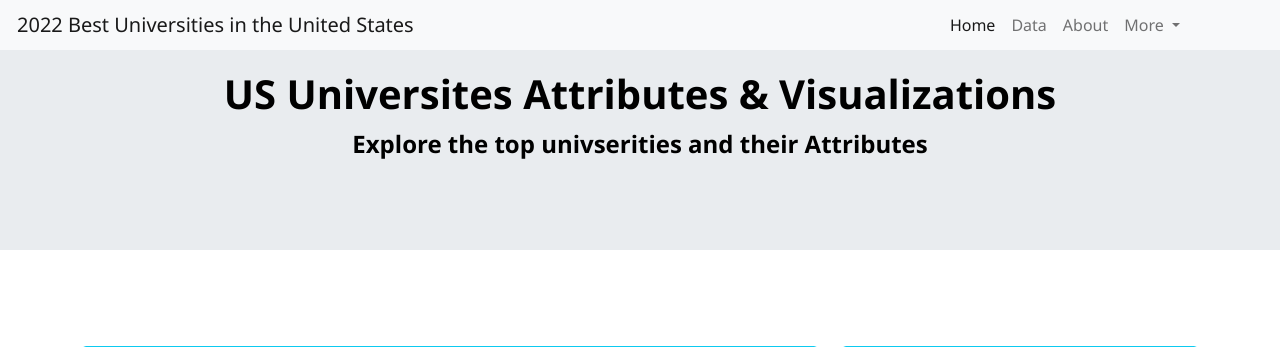
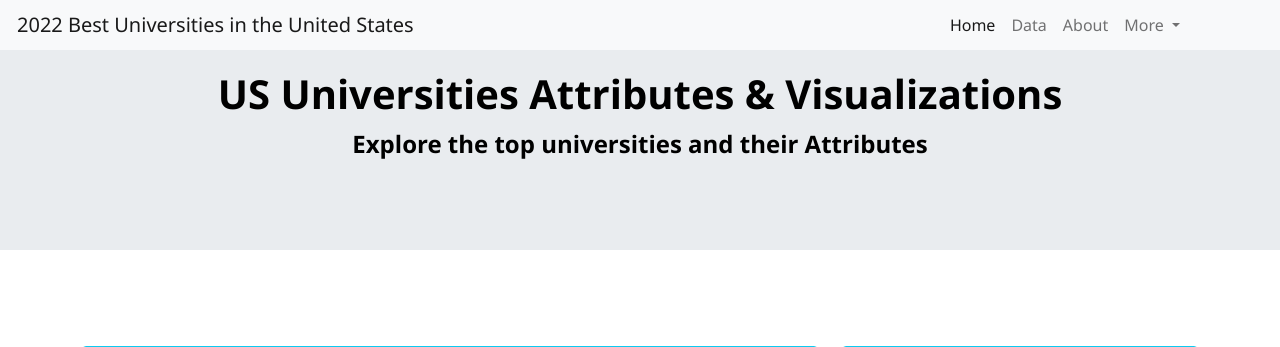
Before and after one commit to ZiboZhao0804/University-Ranking, a Flask app: page / in a window 1280 px wide. Shown: the top 347 px of the page. Run offline with Flask 2, Linux system fonts and the light colour scheme; data that the repository does not hold is empty; some libraries are stand-ins or nearby versions.

Commit message:
fix typo

```diff
--- a/templates/index.html
+++ b/templates/index.html
@@ -17,8 +17,8 @@
 <body>
   <div class="wrapper">
     <div class="hero text-center" id="top">
-      <h1 class="fluid hero-text"><strong>US Universites Attributes & Visualizations</strong> </h1>
-      <p class="strong fluid hero-text"><strong>Explore the top univserities and their Attributes</strong> </p>
+      <h1 class="fluid hero-text"><strong>US Universities Attributes & Visualizations</strong> </h1>
+      <p class="strong fluid hero-text"><strong>Explore the top universities and their Attributes</strong> </p>
     </div>
 
   <nav class="navbar fixed-top navbar-expand-lg navbar-light bg-light">
```
